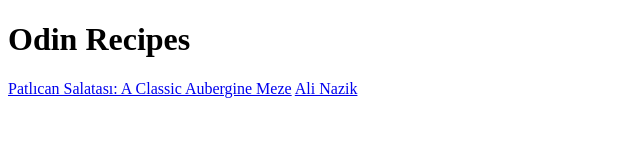
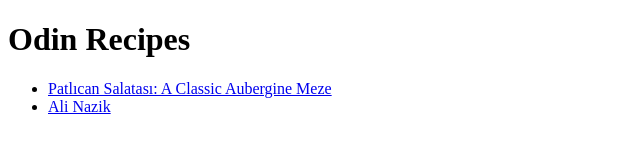
Before and after one commit to sveltesu/odin-recipes1, a plain HTML site: page index.html in a window 1280 px wide. Shown: the whole page, without its empty margins (0-640 px from the left). Drawn offline with Linux system fonts and the light colour scheme.

Commit message:
Editing main pages and recipes pages

```diff
--- a/index.html
+++ b/index.html
@@ -8,7 +8,11 @@
 </head>
 <body>
     <h1>Odin Recipes</h1>
-    <a href="./recipes/patlicansalatasi.html">Patlıcan Salatası: A Classic Aubergine Meze</a>
-    <a href="./recipes/alinazik.html">Ali Nazik</a>
+    <ul>
+        <li><a href="./recipes/patlicansalatasi.html" target="_blank" rel="noopener noreferrer">Patlıcan Salatası: A Classic Aubergine Meze</a>
+        </li>
+        <li><a href="./recipes/alinazik.html" target="_blank" rel="noopener noreferrer">Ali Nazik</a></li>
+    </ul>
+
 </body>
 </html>
```
Also changed, not shown: recipes/alinazik.html (+2 -2 lines), recipes/patlicansalatasi.html (+1 -1 lines).
